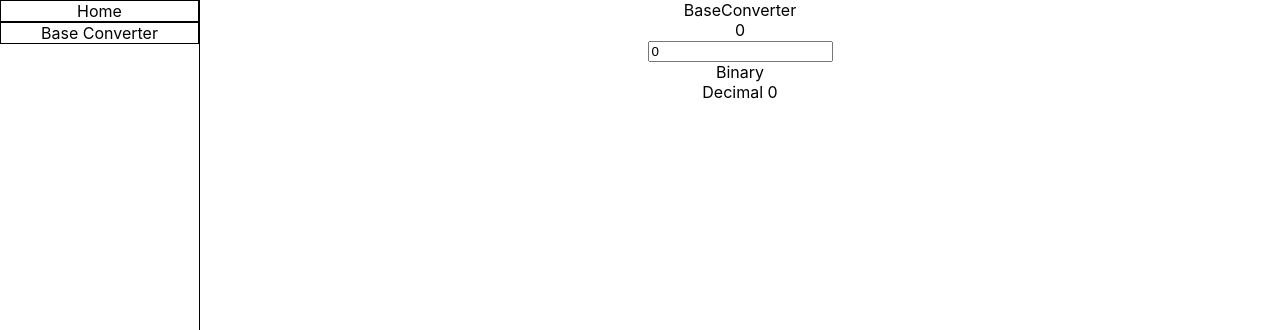
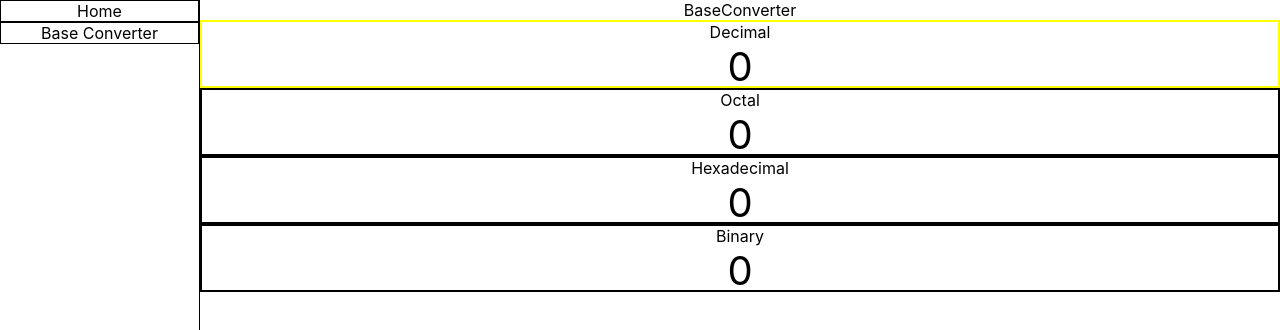
Before and after one commit to atobaum/dev-toolbox, a React (Create React App) app: page /#/baseconverter in a window 1280 px wide. Shown: the top 330 px of the page. Built offline with nearby package versions, Linux system fonts and the light colour scheme.

Commit message:
feat: Add 2/8/10/16-ary value display to base converter #1

```diff
--- /dev/null
+++ b/src/base-converter/BinaryValueDisplay.tsx
@@ -0,0 +1,17 @@
+import React from "react";
+
+const BinaryValueDisplay: React.FC<{ value: number }> = ({ value }) => {
+  const toString = (v: number) => {
+    if (value === 0) return "0";
+    let result = "";
+    while (v) {
+      result = (v % 2) + result;
+      v = ~~(v / 2);
+    }
+    return result;
+  };
+
+  return <div>{toString(value)}</div>;
+};
+
+export default BinaryValueDisplay;
--- /dev/null
+++ b/src/base-converter/DisplayTemplate.tsx
@@ -0,0 +1,27 @@
+import React from "react";
+import styled from "styled-components";
+
+const DisplayTemplateBlock = styled.div<{ focused: boolean }>`
+  height: 4rem;
+
+  .value-display {
+    font-size: 2.5rem;
+  }
+  border: ${(props) => {
+    return props.focused ? "2px solid yellow;" : "2px solid black;";
+  }};
+`;
+const DisplayTemplate: React.FC<{
+  name: string;
+  focused: boolean;
+  onClick?: () => void;
+}> = ({ name, focused, onClick, children }) => {
+  return (
+    <DisplayTemplateBlock onClick={onClick} focused={focused}>
+      <div>{name}</div>
+      <div className="value-display">{children}</div>
+    </DisplayTemplateBlock>
+  );
+};
+
+export default DisplayTemplate;
--- /dev/null
+++ b/src/base-converter/HexadecimalValueDisplay.tsx
@@ -0,0 +1,24 @@
+import React from "react";
+
+const HexadecimalValueDisplay: React.FC<{ value: number }> = ({ value }) => {
+  const toCharacter = (v: number): string => {
+    if (v > 16) throw new Error("Value should be less than 16");
+
+    if (v < 10) return String(v);
+    return String.fromCharCode(v - 10 + 65); // "A".charCodeAt() === 65
+  };
+
+  const toString = (v: number) => {
+    if (value === 0) return "0";
+    let result = "";
+    while (v) {
+      result = toCharacter(v % 16) + result;
+      v = ~~(v / 16);
+    }
+    return result;
+  };
+
+  return <div>{toString(value)}</div>;
+};
+
+export default HexadecimalValueDisplay;
--- /dev/null
+++ b/src/base-converter/OctalValueDisplay.tsx
@@ -0,0 +1,17 @@
+import React from "react";
+
+const OctalValueDisplay: React.FC<{ value: number }> = ({ value }) => {
+  const toString = (v: number) => {
+    if (value === 0) return "0";
+    let result = "";
+    while (v) {
+      result = (v % 8) + result;
+      v = ~~(v / 8);
+    }
+    return result;
+  };
+
+  return <div>{toString(value)}</div>;
+};
+
+export default OctalValueDisplay;
--- a/src/base-converter/index.tsx
+++ b/src/base-converter/index.tsx
@@ -1,53 +1,101 @@
 import React, { useState } from "react";
+import BinaryValueDisplay from "./BinaryValueDisplay";
+import DisplayTemplate from "./DisplayTemplate";
+import HexadecimalValueDisplay from "./HexadecimalValueDisplay";
+import OctalValueDisplay from "./OctalValueDisplay";
 
-const BinaryDisplay: React.FC<{ value: number }> = ({ value }) => {
-  const toString = (v: number) => {
-    let result = "";
-    while (v) {
-      result = (v % 2) + result;
-      v = ~~(v / 2);
-    }
-    return result;
-  };
+enum BaseType {
+  BINARY = 2,
+  OCTAL = 8,
+  DECIMAL = 10,
+  HEXADECIMAL = 16,
+}
 
-  return <div>Binary {toString(value)}</div>;
-};
-
-const OctalDisplay: React.FC<{ value: number }> = ({ value }) => {
-  return <div></div>;
-};
-
-const DecimalDisplay: React.FC<{ value: number }> = ({ value }) => {
-  const toString = (v: number) => {
-    return v + "";
-  };
-
-  return <div>Decimal {toString(value)}</div>;
-};
-
-const HexadecimalDisplay: React.FC<{ value: number }> = ({ value }) => {
-  return <div></div>;
-};
+function mapDisit(char: string): number {
+  switch (char) {
+    case "0":
+      return 0;
+    case "1":
+      return 1;
+    case "2":
+      return 2;
+    case "3":
+      return 3;
+    case "4":
+      return 4;
+    case "5":
+      return 5;
+    case "6":
+      return 6;
+    case "7":
+      return 7;
+    case "8":
+      return 8;
+    case "9":
+      return 9;
+    case "a":
+      return 10;
+    case "b":
+      return 11;
+    case "c":
+      return 12;
+    case "d":
+      return 13;
+    case "e":
+      return 14;
+    case "f":
+      return 15;
+  }
+  return NaN;
+}
 
 const BaseConverter: React.FC = () => {
   const [value, setValue] = useState<number>(0);
-  const [base, setBase] = useState<number>(10);
+  const [base, setBase] = useState<BaseType>(BaseType.DECIMAL);
+
+  const handleKeyDown: React.KeyboardEventHandler = (e) => {
+    const key = e.key;
+    const number = mapDisit(key);
+    if (!isNaN(number)) {
+      if (number < base) setValue(value * base + number);
+    } else if (key === "Backspace") {
+      setValue(~~(value / base));
+    }
+  };
+
   return (
-    <div>
+    <div onKeyDown={handleKeyDown} tabIndex={0}>
       BaseConverter
-      <div>{value}</div>
-      <input
-        value={value}
-        onChange={(e) => {
-          if (e.target.value.length === 0) setValue(0);
-          const v = parseInt(e.target.value);
-          if (!isNaN(v)) setValue(v);
-        }}
-      ></input>
-      <BinaryDisplay value={value} />
-      <OctalDisplay value={value} />
-      <DecimalDisplay value={value} />
-      <HexadecimalDisplay value={value} />
+      <DisplayTemplate
+        name="Decimal"
+        focused={base === BaseType.DECIMAL}
+        onClick={() => setBase(BaseType.DECIMAL)}
+      >
+        {value}
+      </DisplayTemplate>
+      <div>
+        <DisplayTemplate
+          name="Octal"
+          focused={base === BaseType.OCTAL}
+          onClick={() => setBase(BaseType.OCTAL)}
+        >
+          <OctalValueDisplay value={value} />
+        </DisplayTemplate>
+        <DisplayTemplate
+          name="Hexadecimal"
+          focused={base === BaseType.HEXADECIMAL}
+          onClick={() => setBase(BaseType.HEXADECIMAL)}
+        >
+          <HexadecimalValueDisplay value={value} />
+        </DisplayTemplate>
+      </div>
+      <DisplayTemplate
+        name="Binary"
+        focused={base === BaseType.BINARY}
+        onClick={() => setBase(BaseType.BINARY)}
+      >
+        <BinaryValueDisplay value={value} />
+      </DisplayTemplate>
     </div>
   );
 };
```
Also changed, not shown: src/base-converter/DecimalDisplay.tsx (added, +9 -0 lines).
